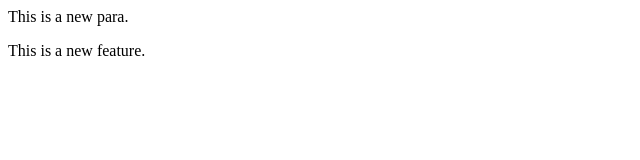
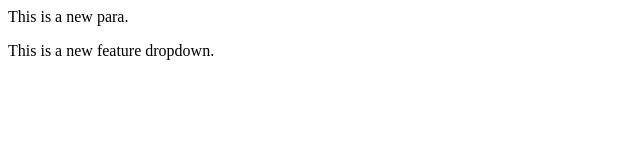
Before and after one commit to Supragya22/localRepo, a plain HTML site: page index.html in a window 1280 px wide. Shown: the full height of the page, 0-640 px from the left. Drawn offline with Linux system fonts and the light colour scheme.

Commit message:
Dropdown

```diff
--- a/index.html
+++ b/index.html
@@ -1,2 +1,2 @@
 <p>This is a new para.</p>
-<p>This is a new feature.</p>
+<p>This is a new feature dropdown.</p>
```
